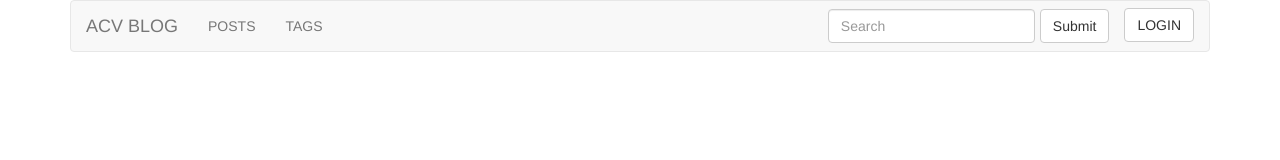
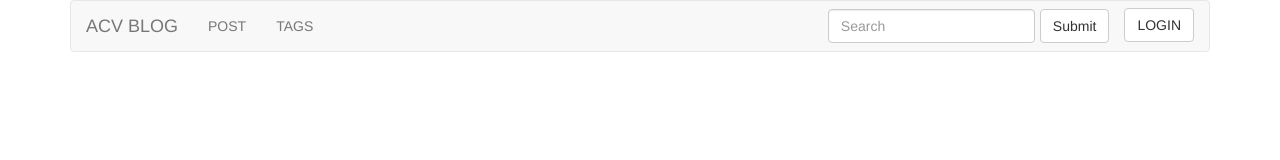
Before and after one commit to atmarkcafegit/acv-blog, a Nuxt app: page /post in a window 1280 px wide. Shown: the top 160 px of the page. Built offline with nearby package versions, Linux system fonts and the light colour scheme.

Commit message:
update tabs

```diff
--- a/layouts/default.vue
+++ b/layouts/default.vue
@@ -15,8 +15,10 @@
 
                 <div class="collapse navbar-collapse" id="bs-example-navbar-collapse-1">
                     <ul class="nav navbar-nav">
-                        <nuxt-link tag="li" to="/posts"><a>POSTS</a></nuxt-link>
-                        <nuxt-link tag="li" to="/tags"><a>TAGS</a></nuxt-link>
+                        <nuxt-link v-for="t in tabs" :key="t.id" tag="li" :to="{path: t.path}"
+                                   :class="{active: isActive(t.path)}">
+                            <a>{{t.text}}</a>
+                        </nuxt-link>
                     </ul>
                     <div v-if="!isLoginPath && !isLogged" class="nav navbar-nav navbar-right">
                         <nuxt-link to="/login" class="btn btn-default btn-login">LOGIN</nuxt-link>
@@ -38,6 +40,14 @@
 </template>
 <script>
     export default {
+        data() {
+            return {
+                tabs: [
+                    {id: 0, text: 'POST', path: '/posts'},
+                    {id: 1, text: 'TAGS', path: '/tags'}
+                ]
+            }
+        },
         computed: {
             isLoginPath: function () {
                 return this.$route.fullPath === '/login'
@@ -47,6 +57,9 @@
             }
         },
         methods: {
+            isActive(path) {
+                return this.$route.fullPath === path;
+            },
             logout() {
                 this.$store.dispatch('LOGOUT')
                     .then(() => {
--- a/server.js
+++ b/server.js
@@ -13,7 +13,7 @@ app.use(session({
     secret: SESSION_SECRET,
     resave: false,
     saveUninitialized: false,
-    cookie: {maxAge: 60000}
+    cookie: {maxAge: 1000 * 60 * 60 * 24}
 }));
 
 const api = require('./routes/api');
```
